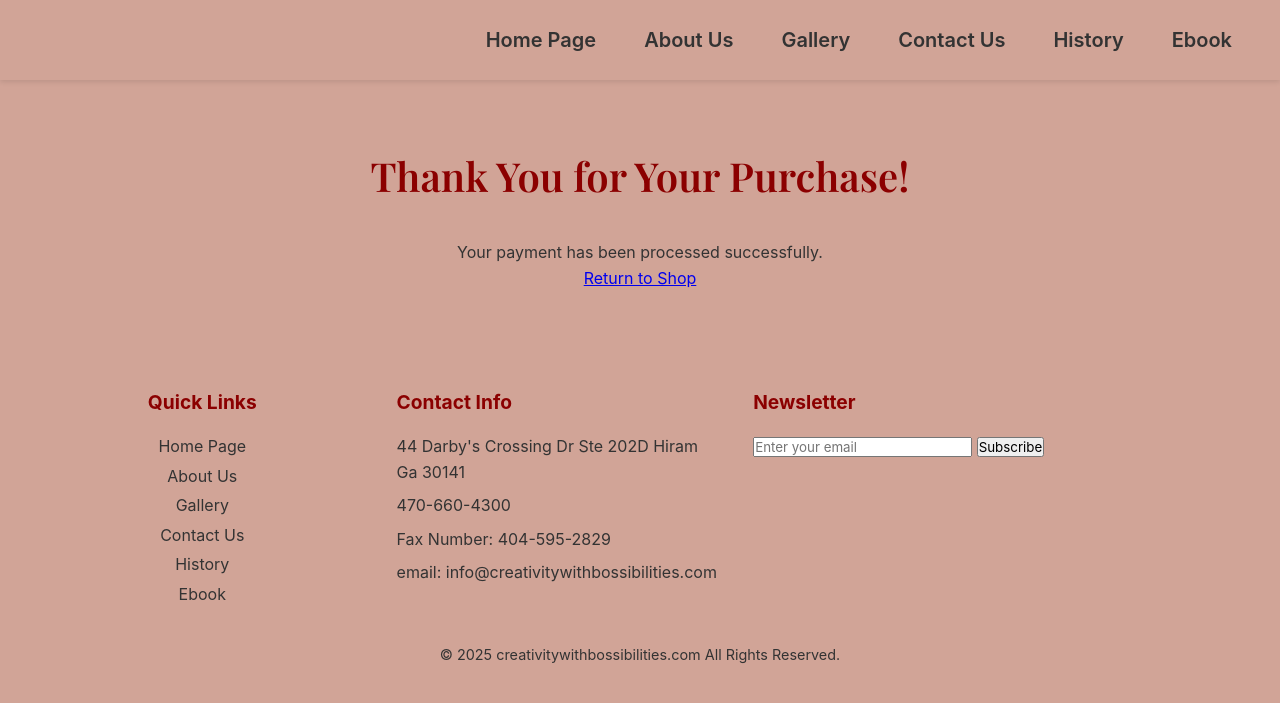
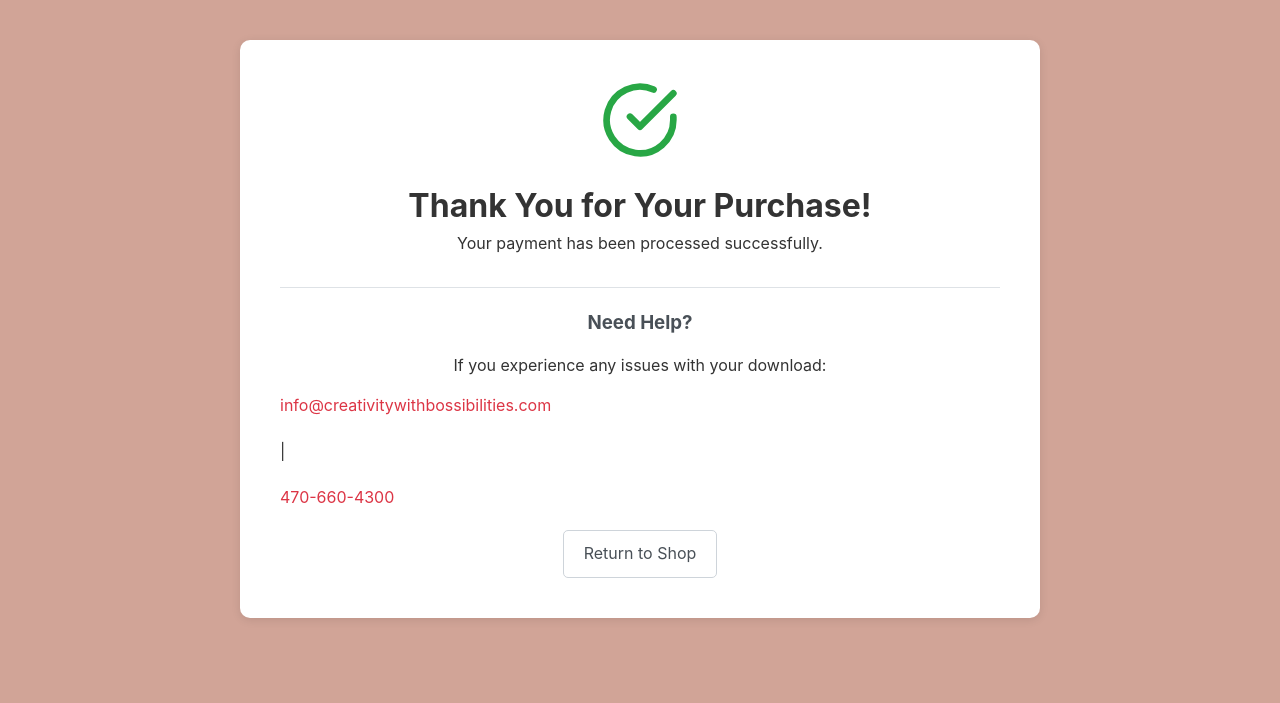
Before and after one commit to samuelsmith442/bossibilities, a website: page success.html in a window 1280 px wide. Drawn offline with nearby package versions, Linux system fonts and the light colour scheme.

Commit message:
Update: Enhance success page with better download experience

```diff
--- a/success.html
+++ b/success.html
@@ -3,80 +3,135 @@
 <head>
     <meta charset="UTF-8">
     <meta name="viewport" content="width=device-width, initial-scale=1.0">
-    <title>Payment Successful - Creativity with Bossibilities</title>
+    <title>Thank You - Creativity with Bossibilities</title>
     <link rel="stylesheet" href="style.css">
     <link rel="icon" type="image/png" href="images/site-image.png">
     <link href="https://fonts.googleapis.com/css2?family=Poppins:wght@300;400;500;600&family=Playfair+Display:wght@400;500;600&display=swap" rel="stylesheet">
-    <link rel="stylesheet" href="https://cdnjs.cloudflare.com/ajax/libs/font-awesome/6.5.1/css/all.min.css">
+    <style>
+        .success-container {
+            max-width: 800px;
+            margin: 40px auto;
+            padding: 40px;
+            background: white;
+            border-radius: 10px;
+            box-shadow: 0 2px 10px rgba(0,0,0,0.1);
+            text-align: center;
+        }
+        .success-icon {
+            width: 80px;
+            height: 80px;
+            margin: 0 auto 20px;
+        }
+        .success-icon svg {
+            width: 100%;
+            height: 100%;
+            color: #28a745;
+        }
+        .product-title {
+            color: #333;
+            font-size: 24px;
+            margin: 20px 0;
+            font-family: 'Playfair Display', serif;
+        }
+        .download-section {
+            background: #f8f9fa;
+            padding: 20px;
+            border-radius: 8px;
+            margin: 20px 0;
+        }
+        .download-btn {
+            background: #dc3545;
+            color: white;
+            padding: 12px 30px;
+            border: none;
+            border-radius: 5px;
+            font-size: 16px;
+            cursor: pointer;
+            transition: background 0.3s;
+            margin: 10px 0;
+        }
+        .download-btn:hover {
+            background: #c82333;
+        }
+        .download-btn:disabled {
+            background: #6c757d;
+            cursor: not-allowed;
+        }
+        .help-text {
+            color: #6c757d;
+            font-size: 14px;
+            margin: 10px 0;
+        }
+        .support-section {
+            margin-top: 30px;
+            padding-top: 20px;
+            border-top: 1px solid #dee2e6;
+        }
+        .support-section h3 {
+            color: #495057;
+            margin-bottom: 15px;
+        }
+        .contact-info {
+            display: flex;
+            justify-content: center;
+            gap: 20px;
+            margin-top: 15px;
+        }
+        .contact-info a {
+            color: #dc3545;
+            text-decoration: none;
+        }
+        .contact-info a:hover {
+            text-decoration: underline;
+        }
+        .return-btn {
+            display: inline-block;
+            padding: 10px 20px;
+            margin-top: 20px;
+            color: #495057;
+            text-decoration: none;
+            border: 1px solid #ced4da;
+            border-radius: 5px;
+            transition: all 0.3s;
+        }
+        .return-btn:hover {
+            background: #f8f9fa;
+            color: #dc3545;
+        }
+    </style>
 </head>
 <body>
-    <nav class="navbar">
-        <div class="hamburger">
-            <span></span>
-            <span></span>
-            <span></span>
+    <div class="success-container">
+        <div class="success-icon">
+            <svg viewBox="0 0 24 24" fill="none" stroke="currentColor" stroke-width="2">
+                <path d="M22 11.08V12a10 10 0 1 1-5.93-9.14" stroke-linecap="round" stroke-linejoin="round"/>
+                <path d="M22 4L12 14.01l-3-3" stroke-linecap="round" stroke-linejoin="round"/>
+            </svg>
         </div>
-        <ul>
-            <li><a href="index.html">Home Page</a></li>
-            <li><a href="about.html">About Us</a></li>
-            <li><a href="gallery.html">Gallery</a></li>
-            <li><a href="contact.html">Contact Us</a></li>
-            <li><a href="history.html">History</a></li>
-            <li><a href="ebook.html">Ebook</a></li>
-        </ul>
-    </nav>
-    <div class="menu-overlay"></div>
+        <h1>Thank You for Your Purchase!</h1>
+        <p>Your payment has been processed successfully.</p>
 
-    <main class="main-content">
-        <section class="success-section">
-            <div class="success-container">
-                <h1>Thank You for Your Purchase!</h1>
-                <div class="success-message">
-                    <p>Your payment has been processed successfully.</p>
-                    <div id="download-section" style="display: none;">
-                        <p>Your ebook is ready for download.</p>
-                        <button id="download-button" class="download-btn">Download eBook</button>
-                    </div>
-                </div>
-                <div class="navigation-links">
-                    <a href="ebook.html" class="home-link">Return to Shop</a>
-                </div>
+        <div class="download-section" id="download-section" style="display: none;">
+            <h2 class="product-title">Your eBook is Ready!</h2>
+            <p>Click the button below to download your copy:</p>
+            <button id="download-button" class="download-btn">Download eBook Now</button>
+            <p class="help-text">The download will start automatically. The file may take a few moments to download depending on your internet speed.</p>
+        </div>
+
+        <div class="support-section">
+            <h3>Need Help?</h3>
+            <p>If you experience any issues with your download:</p>
+            <div class="contact-info">
+                <a href="mailto:info@creativitywithbossibilities.com">
+                    info@creativitywithbossibilities.com
+                </a>
+                <span>|</span>
+                <a href="tel:470-660-4300">470-660-4300</a>
             </div>
-        </section>
+        </div>
 
-        <footer>
-            <div class="footer-content">
-                <div class="quick-links">
-                    <h3>Quick Links</h3>
-                    <ul>
-                        <li><a href="index.html">Home Page</a></li>
-                        <li><a href="about.html">About Us</a></li>
-                        <li><a href="gallery.html">Gallery</a></li>
-                        <li><a href="contact.html">Contact Us</a></li>
-                        <li><a href="history.html">History</a></li>
-                        <li><a href="ebook.html">Ebook</a></li>
-                    </ul>
-                </div>
-                <div class="contact-info">
-                    <h3>Contact Info</h3>
-                    <p>44 Darby's Crossing Dr Ste 202D Hiram Ga 30141</p>
-                    <p>470-660-4300</p>
-                    <p>Fax Number: 404-595-2829</p>
-                    <p>email: info@creativitywithbossibilities.com</p>
-                </div>
-                <div class="newsletter">
-                    <h3>Newsletter</h3>
-                    <form>
-                        <input type="email" placeholder="Enter your email">
-                        <button type="submit">Subscribe</button>
-                    </form>
-                </div>
-            </div>
-            <div class="copyright">
-                <p>&copy; 2025 creativitywithbossibilities.com All Rights Reserved.</p>
-            </div>
-        </footer>
-    </main>
+        <a href="/ebook" class="return-btn">Return to Shop</a>
+    </div>
 
     <script>
         document.addEventListener('DOMContentLoaded', function() {
@@ -97,10 +152,15 @@
                     // Disable button after click
                     downloadButton.disabled = true;
                     downloadButton.textContent = 'Download Started...';
+
+                    // Re-enable button after 5 seconds in case user needs to try again
+                    setTimeout(() => {
+                        downloadButton.disabled = false;
+                        downloadButton.textContent = 'Download eBook Again';
+                    }, 5000);
                 });
             }
         });
     </script>
-    <script src="script.js"></script>
 </body>
 </html>
```
